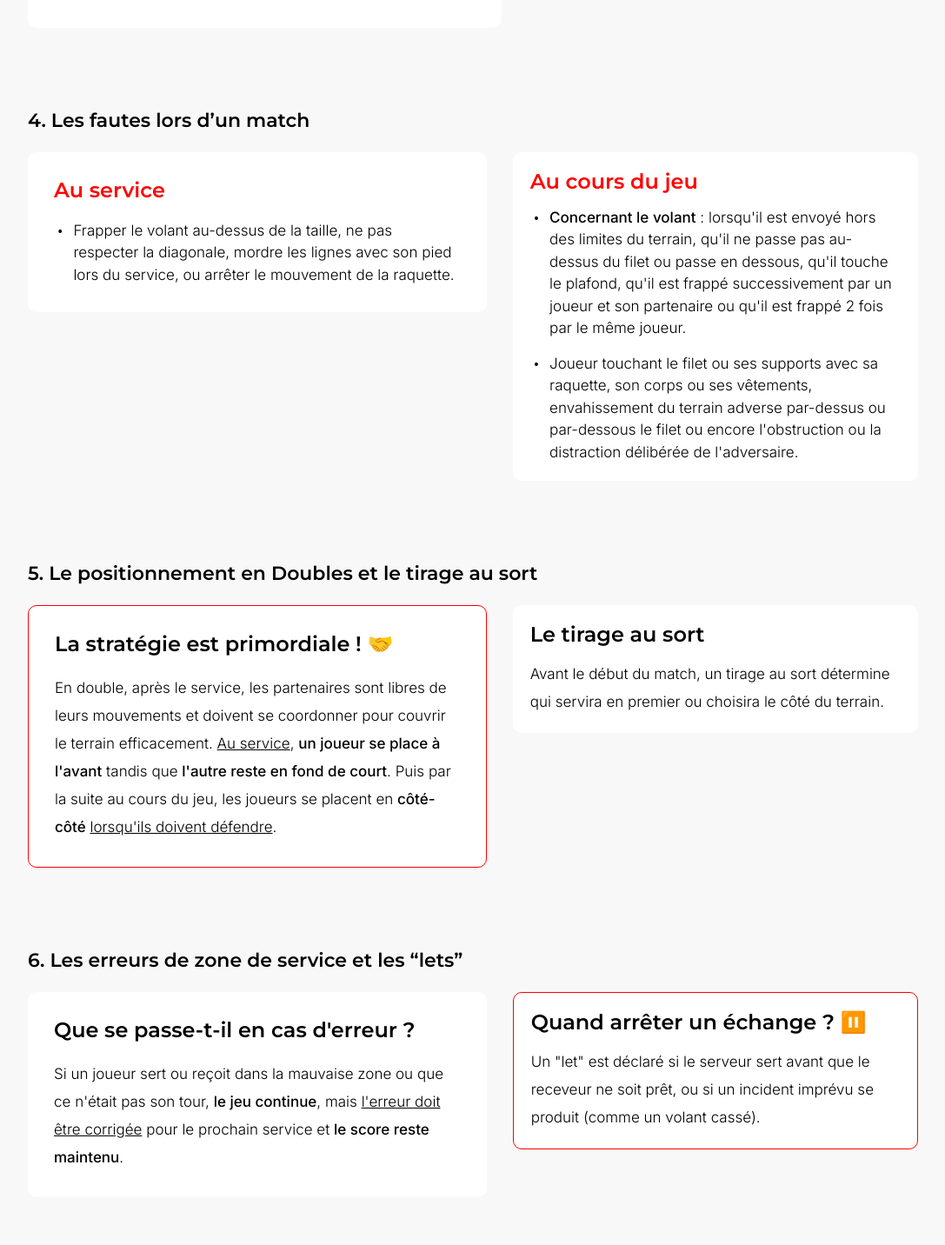
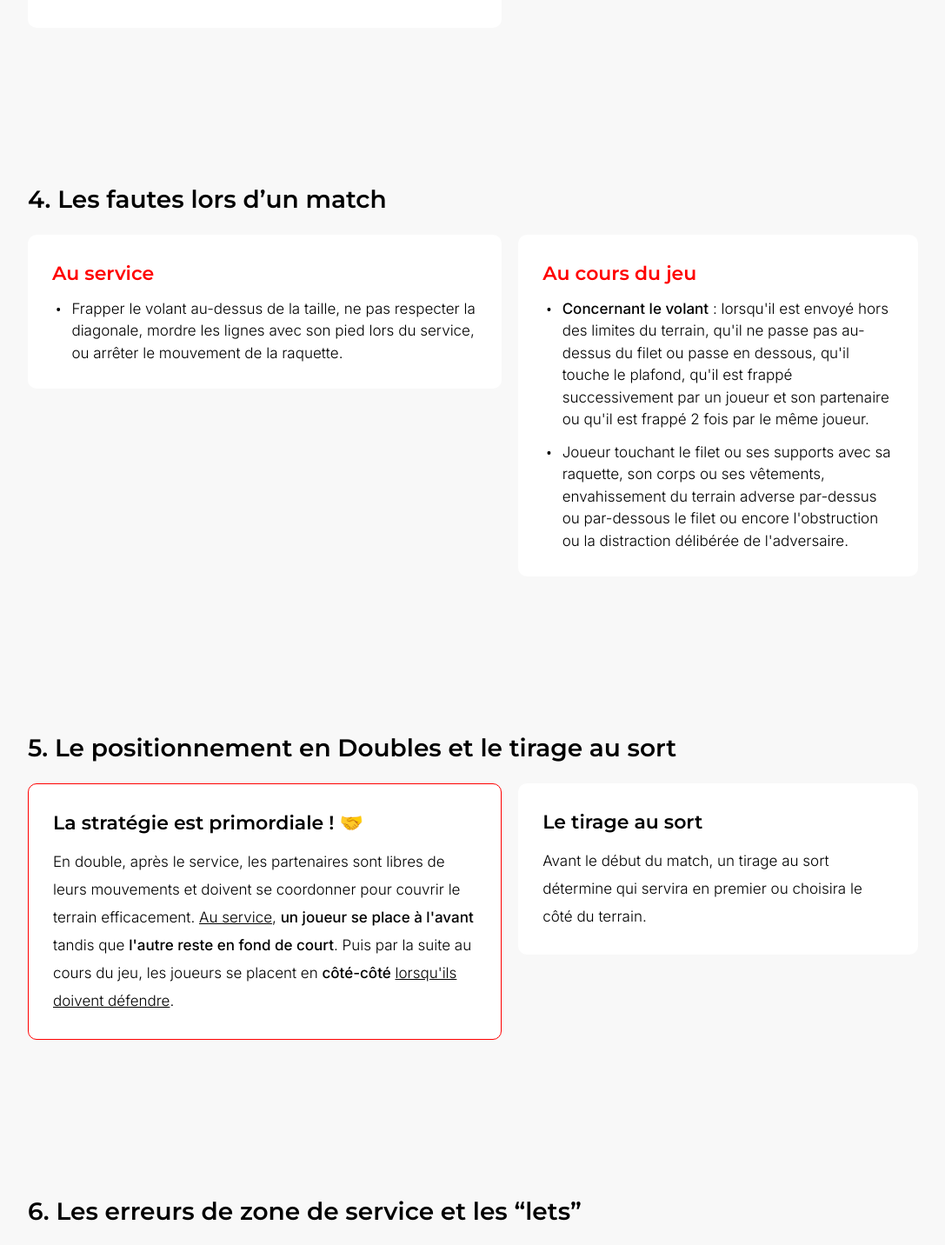
Before and after one commit to Matsuel/CACBO-Badminton, a Next.js app: page /regles in a window 1280 px wide. Shown: the part 2535-3967 px from the top of the page at 87% size, without its empty margins (96-1183 px from the left). Built offline with nearby package versions, Linux system fonts and the light colour scheme; a web font is replaced by a local one.

Commit message:
Page regles -> Finish use Blocs components

```diff
--- a/src/app/regles/page.tsx
+++ b/src/app/regles/page.tsx
@@ -122,27 +122,19 @@ const Regles = () => {
                 </BlocRight>
             </Bloc>
 
-            <div className="md:w-[80%] w-[90%] h-auto flex flex-col items-start justify-start mt-[90px]">
-                <Subtitle content="4.  Les fautes lors d’un match" />
-
-                <div className="w-[100%] h-auto flex lg:flex-row flex-col items-start justify-start mt-[20px] gap-[30px]">
-                    <div
-                        className="lg:w-[53%] w-full h-auto flex flex-col items-start justify-start gap-[20px] bg-white p-[30px] rounded-ten">
-
-                        <Subtitle className="xl:text-[24px] md:text-[22px] text-xl text-redcolor">
+            <Bloc blocTitle='4.  Les fautes lors d’un match'>
+                <BlocLeft>
+                    <Subtitle className="text-redcolor">
                         Au service
                     </Subtitle>
 
                     <ListElement>
                         Frapper le volant au-dessus de la taille, ne pas respecter la diagonale, mordre les lignes avec son pied lors du service, ou arrêter le mouvement de la raquette.
                     </ListElement>
-                    </div>
+                </BlocLeft>
 
-                    <div className="lg:w-[47%] w-full h-auto flex flex-col items-start justify-start gap-[30px]">
-
-                        <div className="px-[20px] py-[20px] w-full flex flex-col rounded-ten gap-[15px] bg-white">
-
-                            <Subtitle className="xl:text-[24px] md:text-[22px] text-xl text-redcolor">
+                <BlocRight>
+                    <Subtitle className="text-redcolor">
                         Au cours du jeu
                     </Subtitle>
 
@@ -153,80 +145,53 @@ const Regles = () => {
                     <ListElement>
                         Joueur touchant le filet ou ses supports avec sa raquette, son corps ou ses vêtements, envahissement du terrain adverse par-dessus ou par-dessous le filet ou encore l&apos;obstruction ou la distraction délibérée de l&apos;adversaire.
                     </ListElement>
-                        </div>
-                    </div>
 
-                </div>
+                </BlocRight>
+            </Bloc>
 
-            </div>
-
-            <div className="md:w-[80%] w-[90%] h-auto flex flex-col items-start justify-start mt-[90px]">
-                <Subtitle content="5.  Le positionnement en Doubles et le tirage au sort" />
-
-                <div className="w-[100%] h-auto flex lg:flex-row flex-col items-start justify-start mt-[20px] gap-[30px]">
-                    <div
-                        className="lg:w-[53%] w-full h-auto flex flex-col items-start justify-start gap-[20px] bg-white border-1 border-redcolor rounded-ten p-[30px]">
-
-                        <Subtitle className="xl:text-[24px] md:text-[22px] text-xl">
+            <Bloc blocTitle='5.  Le positionnement en Doubles et le tirage au sort'>
+                <BlocLeft className='border border-redcolor'>
+                    <Subtitle>
                         La stratégie est primordiale ! 🤝
                     </Subtitle>
 
                     <Paragraphe>
                         En double, après le service, les partenaires sont libres de leurs mouvements et doivent se coordonner pour couvrir le terrain efficacement. <span className='underline'>Au service</span>, <strong className='font-medium'>un joueur se place à l&apos;avant</strong> tandis que <strong className='font-medium'>l&apos;autre reste en fond de court</strong>. Puis par la suite au cours du jeu, les joueurs se placent en <strong className='font-medium'>côté-côté</strong> <span className='underline'>lorsqu&apos;ils doivent défendre</span>.
                     </Paragraphe>
-                    </div>
+                </BlocLeft>
 
-                    <div className="lg:w-[47%] w-full h-auto flex flex-col items-start justify-start gap-[30px]">
-
-                        <div className="px-[20px] py-[20px] w-full rounded-ten bg-white leading-10 flex flex-col gap-[15px]">
-
-                            <Subtitle className="xl:text-[24px] md:text-[22px] text-xl">
+                <BlocRight>
+                    <Subtitle>
                         Le tirage au sort
                     </Subtitle>
 
                     <Paragraphe>
                         Avant le début du match, un tirage au sort détermine qui servira en premier ou choisira le côté du terrain.
                     </Paragraphe>
-                        </div>
-                    </div>
+                </BlocRight>
+            </Bloc>
 
-                </div>
-
-            </div>
-
-            <div className="md:w-[80%] w-[90%] h-auto flex flex-col items-start justify-start mt-[90px]">
-                <Subtitle content="6.  Les erreurs de zone de service et les “lets”" />
-
-                <div className="w-[100%] h-auto flex lg:flex-row flex-col items-start justify-start mt-[20px] gap-[30px]">
-                    <div
-                        className="lg:w-[53%] w-full h-auto flex flex-col items-start justify-start gap-[20px] bg-white rounded-ten p-[30px]">
-
-                        <Subtitle className="xl:text-[24px] md:text-[22px] text-xl">
+            <Bloc blocTitle='6.  Les erreurs de zone de service et les “lets”'>
+                <BlocLeft>
+                    <Subtitle>
                         Que se passe-t-il en cas d&apos;erreur ?
                     </Subtitle>
 
                     <Paragraphe>
                         Si un joueur sert ou reçoit dans la mauvaise zone ou que ce n&apos;était pas son tour, <strong className='font-medium'>le jeu continue</strong>, mais <span className='underline'>l&apos;erreur doit être corrigée</span> pour le prochain service et <strong className='font-medium'>le score reste maintenu</strong>.
                     </Paragraphe>
-                    </div>
+                </BlocLeft>
 
-                    <div className="lg:w-[47%] w-full h-auto flex flex-col items-start justify-start gap-[30px]">
-
-                        <div className="px-[20px] py-[20px] w-full flex flex-col rounded-ten border-1 border-redcolor bg-white leading-10 gap-[15px]">
-
-                            <Subtitle className="xl:text-[24px] md:text-[22px] text-xl">
+                <BlocRight className='border border-redcolor'>
+                    <Subtitle>
                         Quand arrêter un échange ? ⏸️
                     </Subtitle>
 
                     <Paragraphe>
                         Un &quot;let&quot; est déclaré si le serveur sert avant que le receveur ne soit prêt, ou si un incident imprévu se produit (comme un volant cassé).
                     </Paragraphe>
-                        </div>
-                    </div>
-
-                </div>
-
-            </div>
+                </BlocRight>
+            </Bloc>
         </PageLayout>
     )
 }
```
Lines whose indentation alone changed are shown as unchanged.
